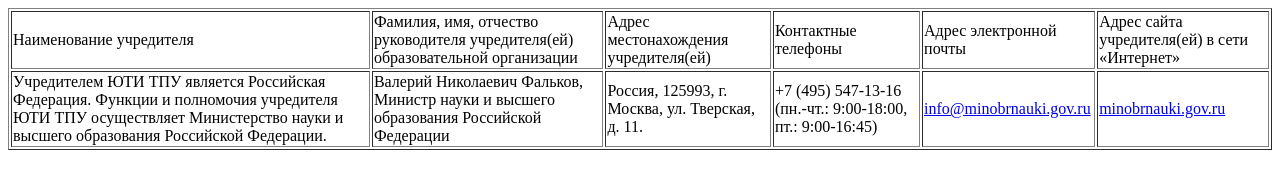
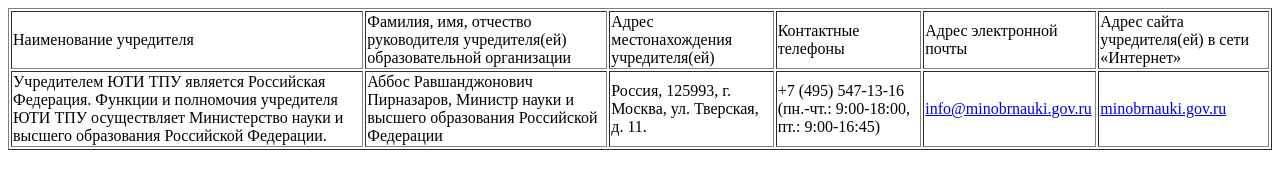
Before and after one commit to pirnazarov007/second_test, a plain HTML site: page table.html in a window 1280 px wide. Drawn offline with Linux system fonts and the light colour scheme.

Commit message:
changed table

```diff
--- a/table.html
+++ b/table.html
@@ -19,7 +19,7 @@
         </tr>
         <tr itemprop="uchredLaw">
         <td><span itemprop="nameUchred"> Учредителем ЮТИ ТПУ является Российская Федерация. Функции и полномочия учредителя ЮТИ ТПУ осуществляет Министерство науки и высшего образования Российской Федерации.</span></td>
-        <td><span itemprop="fullnameUchred">Валерий Николаевич Фальков, Министр науки и высшего образования Российской Федерации</span></td>
+        <td><span itemprop="fullnameUchred">Аббос Равшанджонович Пирназаров, Министр науки и высшего образования Российской Федерации</span></td>
         <td><span itemprop="addressUchred">Россия, 125993, г. Москва, ул. Тверская, д. 11.</span></td>
         <td>+7 (495) 547-13-16 (пн.-чт.: 9:00-18:00, пт.: 9:00-16:45)</td>
         <td><span itemprop="mailUchred"><a href="mailto:info@minobrnauki.gov.ru">info@minobrnauki.gov.ru</a></span></td>
```
